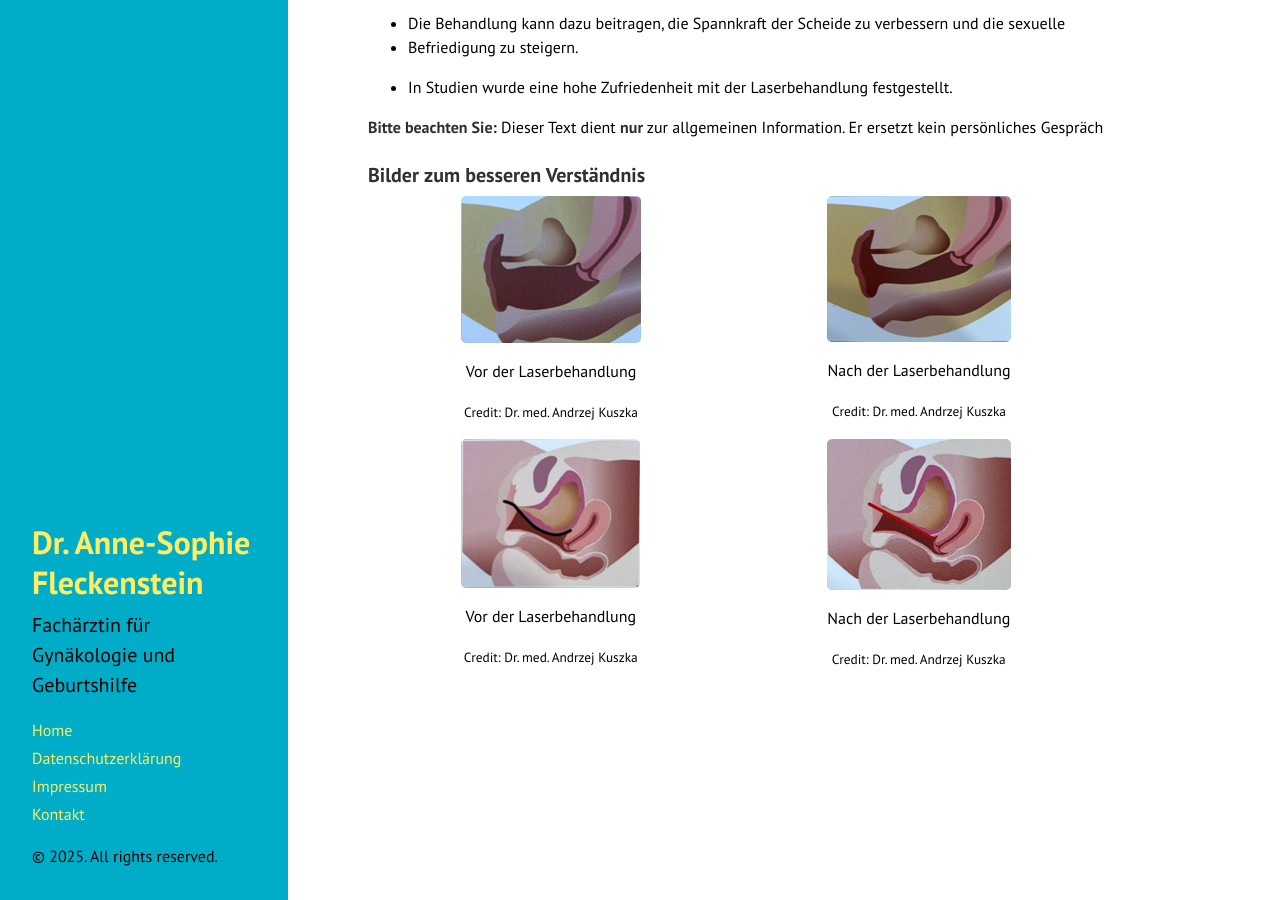
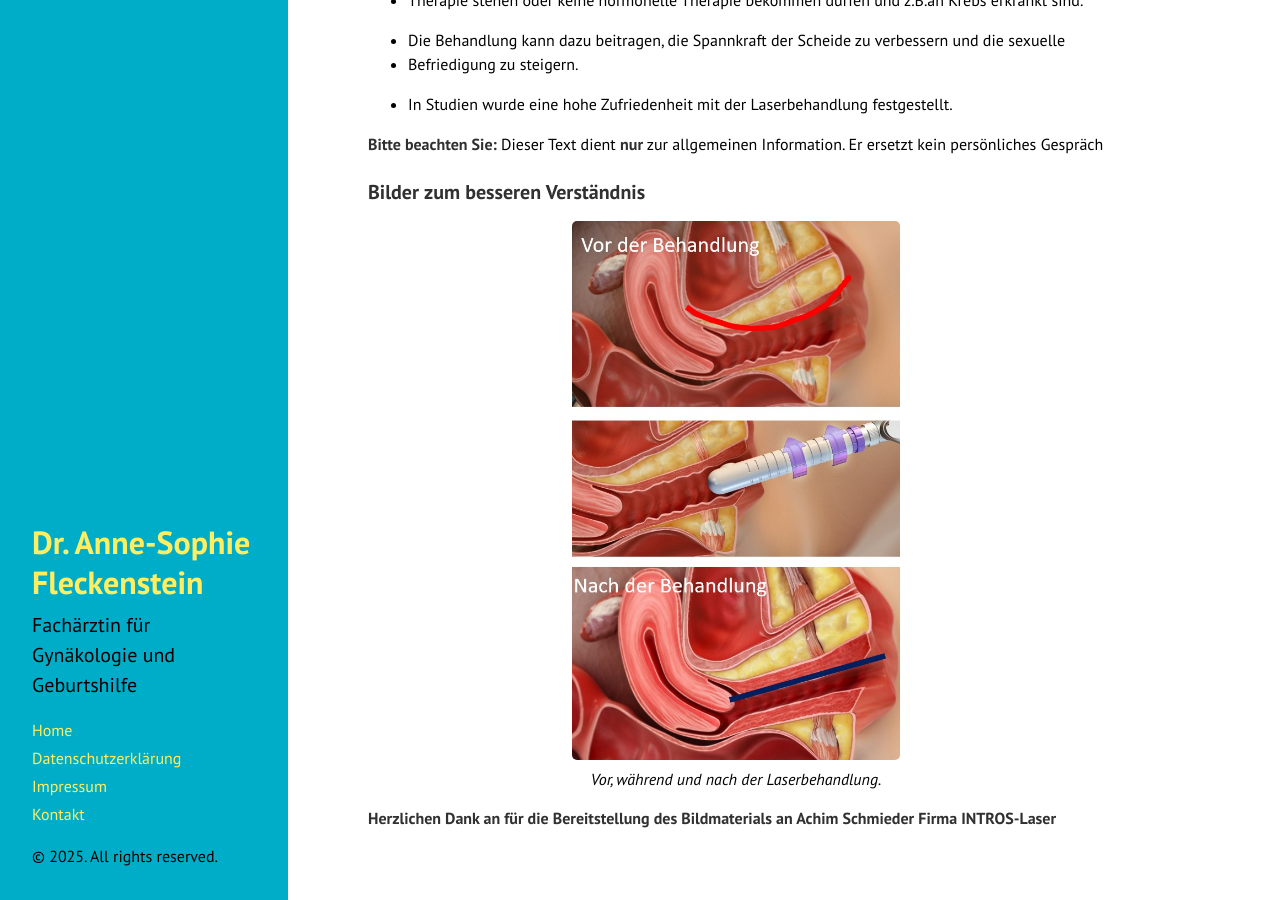
Before and after one commit to JuliaFleckenstein/dr-anne-sophie-fleckenstein, a Jekyll site: the page built from docs/index.md, in a window 1280 px wide and 900 px high, scrolled down 3282 px. Built offline with Jekyll 4.4.1, drawn with Linux system fonts in a browser that asks for light colours; Markdown is read by kramdown in place of the engine named in the settings; the list of posts is cut into pages by our own code; some of the changed text lies outside the part shown.

Commit message:
update index

```diff
--- a/docs/index.md
+++ b/docs/index.md
@@ -88,12 +88,10 @@ Vor der Behandlung wird eine betäubende Creme aufgetragen. Die Behandlung selbs
 erfolgt auf dem gynäkologischen Stuhl. Der Arzt/die Ärztin führt eine Sonde in die Scheide
 ein und bestrahlt die Schleimhaut mit dem Laser.
 
-querschnitt-weibliches-Becken.jpg
-
 
 <figure>
-  <img src="{{site.baseurl}}images/lasersonde.png" alt="Die Lasersonde intravaginal dargestellt." style="width:50%" class="center">
-  <figcaption>Die Lasersonde intravaginal dargestellt.</figcaption>
+  <img src="{{site.baseurl}}images/querschnitt-weibliches-Becken.jpg" alt="Querschnitt durch das weibliche Becken." style="width:50%" class="center">
+  <figcaption>Querschnitt durch das weibliche Becken.</figcaption>
 </figure>
 
 #### Wie lange dauert die Laserbehandlung?
@@ -164,28 +162,10 @@ Schwimmbad verzichten.
 Dieser Text dient **nur** zur allgemeinen Information. Er ersetzt kein persönliches Gespräch
 
 ### Bilder zum besseren Verständnis
-<div class="image-container" style="display: flex; justify-content: space-around;">
-  <div style="text-align: center;">
-    <img src="{{site.baseurl}}images/picture1.png" alt="Image 1" style="width: 100%; height: auto;">
-    <p>Vor der Laserbehandlung</p>
-    <p><small>Credit: Dr. med. Andrzej Kuszka</small></p>
-  </div>
-  <div style="text-align: center;">
-    <img src="{{site.baseurl}}images/picture2.png" alt="Image 2" style="width: 100%; height: auto;">
-    <p>Nach der Laserbehandlung</p>
-    <p><small>Credit: Dr. med. Andrzej Kuszka</small></p>
-  </div>
-</div>
 
-<div class="image-container" style="display: flex; justify-content: space-around;">
-  <div style="text-align: center;">
-    <img src="{{site.baseurl}}images/picture3.png" alt="Image 1" style="width: 100%; height: auto;">
-    <p>Vor der Laserbehandlung</p>
-    <p><small>Credit: Dr. med. Andrzej Kuszka</small></p>
-  </div>
-  <div style="text-align: center;">
-    <img src="{{site.baseurl}}images/picture4.png" alt="Image 2" style="width: 100%; height: auto;">
-    <p>Nach der Laserbehandlung</p>
-    <p><small>Credit: Dr. med. Andrzej Kuszka</small></p>
-  </div>
-</div>
+<figure>
+  <img src="{{site.baseurl}}images/picture-new.jpg" alt="Vor, während und nach der Laserbehandlung." style="width:50%" class="center">
+  <figcaption>Vor, während und nach der Laserbehandlung.</figcaption>
+</figure>
+
+#### Herzlichen Dank an für die Bereitstellung des Bildmaterials an Achim Schmieder Firma INTROS-Laser
```
